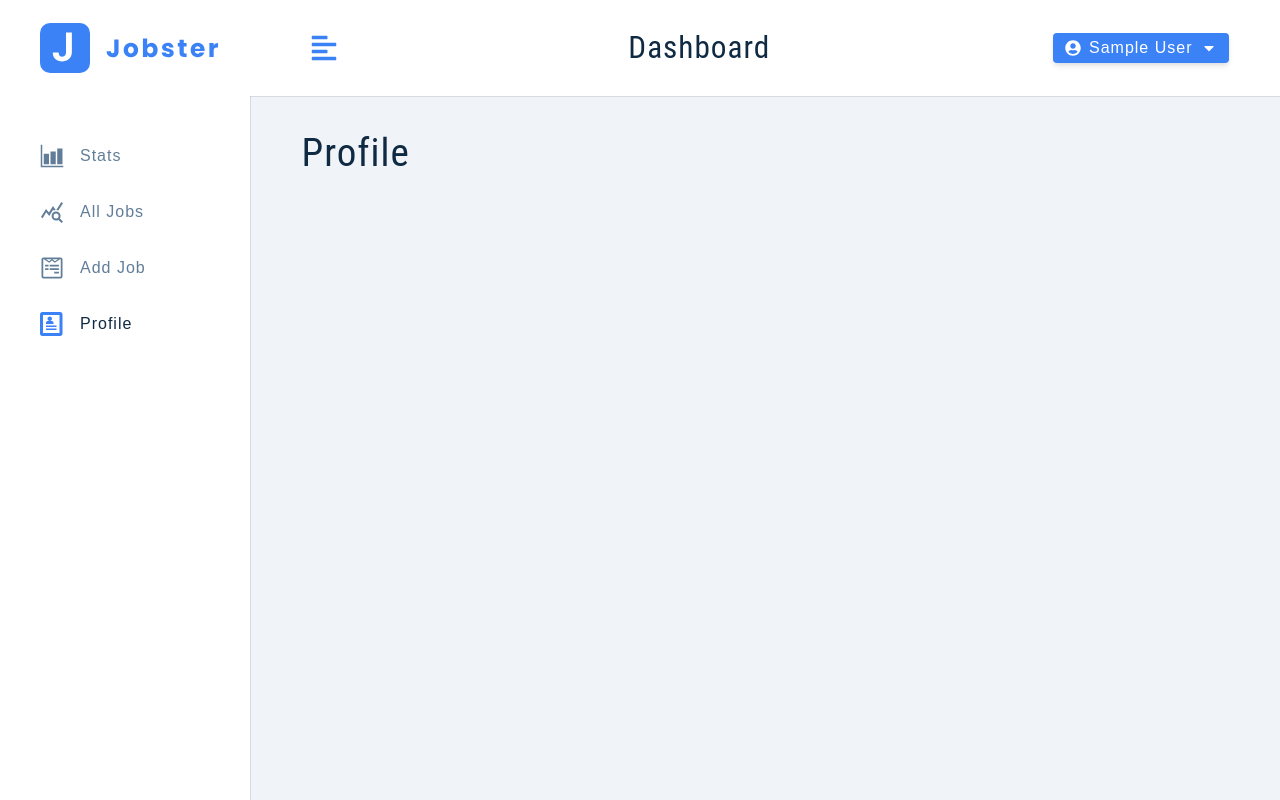
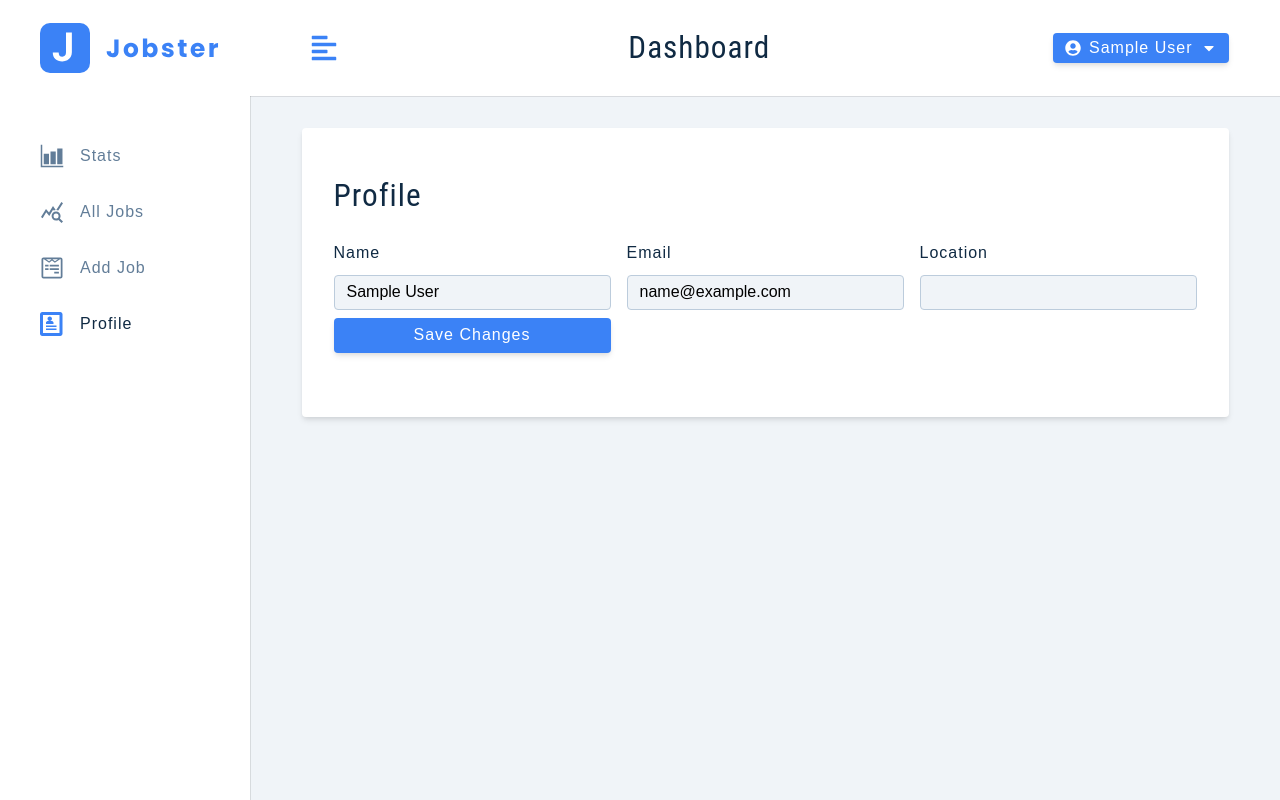
Before and after one commit to AkshayGit17/jobster-react, a React (Create React App) app: page /profile in a window 1280 px wide. Built offline with nearby package versions, Linux system fonts and the light colour scheme; sample sign-in values are in the browser's storage.

Commit message:
worked on profile updation page

```diff
--- a/src/components/FormRow.js
+++ b/src/components/FormRow.js
@@ -2,7 +2,7 @@ const FormRow = ({ type, name, id, value, onChange, labelText }) => {
   return (
     <div className="form-row">
       <label htmlFor={id} className="form-label">
-        {labelText}
+        {labelText || name}
       </label>
       <input
         type={type}
--- a/src/pages/dashboard/Profile.js
+++ b/src/pages/dashboard/Profile.js
@@ -1,5 +1,136 @@
+import { useState } from 'react';
+import { toast } from 'react-toastify';
+import { useSelector, useDispatch } from 'react-redux';
+import styled from 'styled-components';
+
+import { FormRow } from '../../components';
+import { updateUser } from '../../store/userSlice';
+
 const Profile = () => {
-  return <h2>Profile</h2>;
+  const { isLoading, user } = useSelector((state) => state.user);
+  const dispatch = useDispatch();
+
+  const [userData, setUserData] = useState({
+    name: user?.name || '',
+    email: user?.email || '',
+    location: user?.location || '',
+  });
+
+  const onInputChange = (e) => {
+    const { name, value } = e.target;
+    setUserData((userData) => {
+      return { ...userData, [name]: value };
+    });
+  };
+
+  const onFormSubmit = (e) => {
+    e.preventDefault();
+    const { name, email, location } = userData;
+    if (!name || !email || !location) {
+      toast.error('please fill out all fields');
+      return;
+    }
+    dispatch(updateUser(userData));
+  };
+
+  return (
+    <Wrapper>
+      <form className="form" onSubmit={onFormSubmit}>
+        <h3>profile</h3>
+        <div className="form-center">
+          <FormRow
+            type="text"
+            name="name"
+            id="name"
+            value={userData.name}
+            onChange={onInputChange}
+          />
+          <FormRow
+            type="email"
+            name="email"
+            id="email"
+            value={userData.email}
+            onChange={onInputChange}
+          />
+          <FormRow
+            type="text"
+            name="location"
+            id="location"
+            value={userData.location}
+            onChange={onInputChange}
+          />
+          <button type="submit" className="btn btn-block" disabled={isLoading}>
+            {isLoading ? 'please wait...' : 'save changes'}
+          </button>
+        </div>
+      </form>
+    </Wrapper>
+  );
 };
 
+const Wrapper = styled.section`
+  border-radius: var(--borderRadius);
+  width: 100%;
+  background: var(--white);
+  padding: 3rem 2rem 4rem;
+  box-shadow: var(--shadow-2);
+  h3 {
+    margin-top: 0;
+  }
+  .form {
+    margin: 0;
+    border-radius: 0;
+    box-shadow: none;
+    padding: 0;
+    max-width: 100%;
+    width: 100%;
+  }
+  .form-row {
+    margin-bottom: 0;
+  }
+  .form-center {
+    display: grid;
+    row-gap: 0.5rem;
+  }
+  .form-center button {
+    align-self: end;
+    height: 35px;
+    margin-top: 1rem;
+  }
+  .btn-container {
+    display: grid;
+    grid-template-columns: 1fr 1fr;
+    column-gap: 1rem;
+    align-self: flex-end;
+    margin-top: 0.5rem;
+    button {
+      height: 35px;
+    }
+  }
+  .clear-btn {
+    background: var(--grey-500);
+  }
+  .clear-btn:hover {
+    background: var(--black);
+  }
+  @media (min-width: 992px) {
+    .form-center {
+      grid-template-columns: 1fr 1fr;
+      align-items: center;
+      column-gap: 1rem;
+    }
+    .btn-container {
+      margin-top: 0;
+    }
+  }
+  @media (min-width: 1120px) {
+    .form-center {
+      grid-template-columns: 1fr 1fr 1fr;
+    }
+    .form-center button {
+      margin-top: 0;
+    }
+  }
+`;
+
 export default Profile;
--- a/src/store/userSlice.js
+++ b/src/store/userSlice.js
@@ -1,12 +1,16 @@
 import { createSlice, createAsyncThunk } from '@reduxjs/toolkit';
 import { toast } from 'react-toastify';
 
-import axiosInstance from '../utils/axiosInstance';
 import {
   addUserToLocalStorage,
   getUserFromLocalStorage,
   removeUserFromLocalStorage,
 } from '../utils/localStorage';
+import {
+  registerUserThunk,
+  loginUserThunk,
+  updateUserThunk,
+} from './userThunk';
 
 const initialState = {
   isLoading: false,
@@ -14,25 +18,9 @@ const initialState = {
   user: getUserFromLocalStorage(),
 };
 
-const registerUser = createAsyncThunk(
-  'user/registerUser',
-  async (user, thunkAPI) => {
-    try {
-      const resp = await axiosInstance.post('/auth/register', user);
-      return resp.data;
-    } catch (error) {
-      return thunkAPI.rejectWithValue(error.response.data.msg);
-    }
-  }
-);
-const loginUser = createAsyncThunk('user/loginUser', async (user, thunkAPI) => {
-  try {
-    const resp = await axiosInstance.post('/auth/login', user);
-    return resp.data;
-  } catch (error) {
-    return thunkAPI.rejectWithValue(error.response.data.msg);
-  }
-});
+const registerUser = createAsyncThunk('user/registerUser', registerUserThunk);
+const loginUser = createAsyncThunk('user/loginUser', loginUserThunk);
+const updateUser = createAsyncThunk('user/updateUser', updateUserThunk);
 
 const userSlice = createSlice({
   name: 'user',
@@ -76,9 +64,23 @@ const userSlice = createSlice({
       state.isLoading = false;
       toast.error(payload);
     },
+    [updateUser.pending]: (state) => {
+      state.isLoading = true;
+    },
+    [updateUser.fulfilled]: (state, { payload }) => {
+      const { user } = payload;
+      state.isLoading = false;
+      state.user = user;
+      addUserToLocalStorage(user);
+      toast.success(`user updated`);
+    },
+    [updateUser.rejected]: (state, { payload }) => {
+      state.isLoading = false;
+      toast.error(payload);
+    },
   },
 });
 
 export const { toggleSidebar, logoutUser } = userSlice.actions;
-export { registerUser, loginUser };
+export { registerUser, loginUser, updateUser };
 export default userSlice;
--- /dev/null
+++ b/src/store/userThunk.js
@@ -0,0 +1,37 @@
+import axiosInstance from '../utils/axiosInstance';
+import { logoutUser } from './userSlice';
+
+export const registerUserThunk = async (user, thunkAPI) => {
+  try {
+    const resp = await axiosInstance.post('/auth/register', user);
+    return resp.data;
+  } catch (error) {
+    return thunkAPI.rejectWithValue(error.response.data.msg);
+  }
+};
+
+export const loginUserThunk = async (user, thunkAPI) => {
+  try {
+    const resp = await axiosInstance.post('/auth/login', user);
+    return resp.data;
+  } catch (error) {
+    return thunkAPI.rejectWithValue(error.response.data.msg);
+  }
+};
+
+export const updateUserThunk = async (user, thunkAPI) => {
+  try {
+    const resp = await axiosInstance.patch('/auth/updateUser', user, {
+      headers: {
+        Authorization: `Bearer ${thunkAPI.getState().user.user.token}`,
+      },
+    });
+    return resp.data;
+  } catch (error) {
+    if (error.response.status === 401) {
+      thunkAPI.dispatch(logoutUser());
+      return thunkAPI.rejectWithValue('unauthorized! logging out');
+    }
+    return thunkAPI.rejectWithValue(error.response.data.msg);
+  }
+};
```
